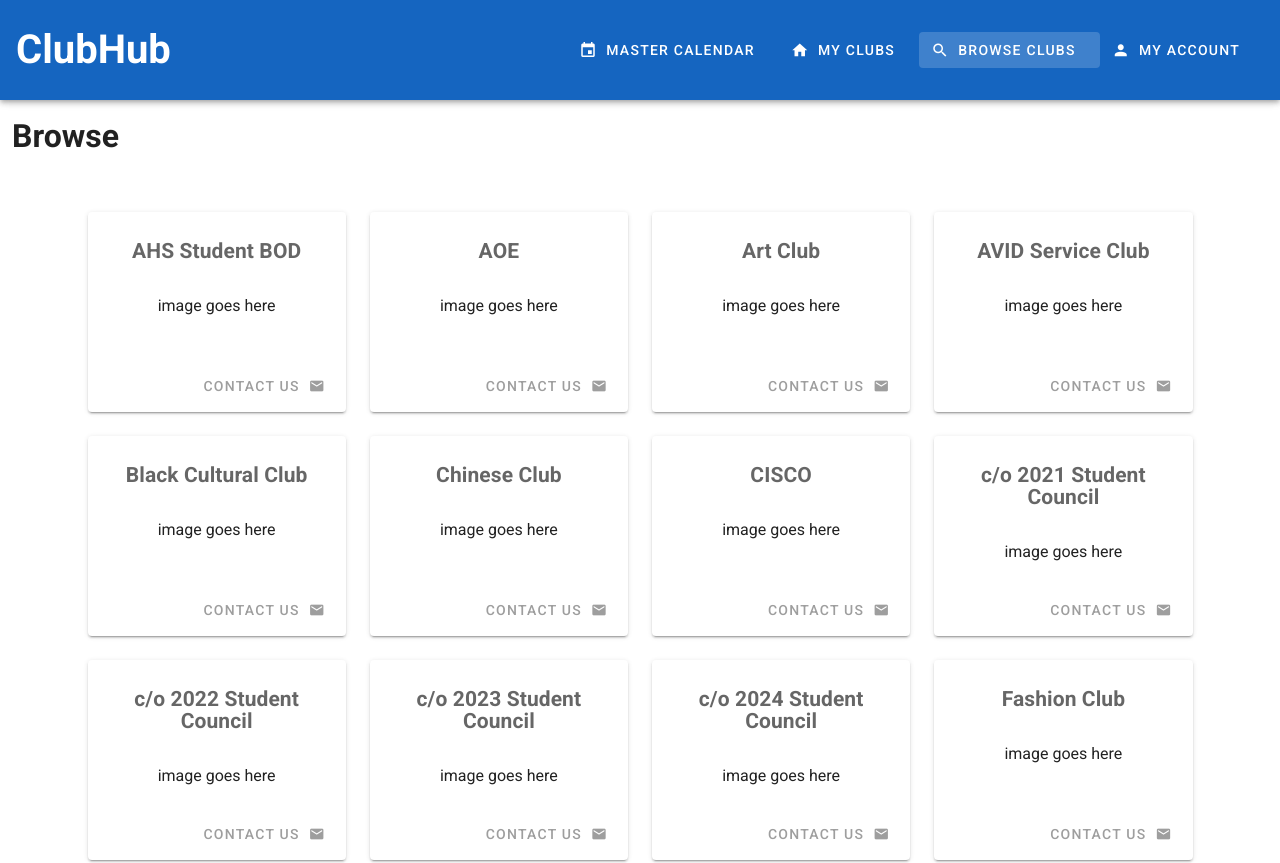
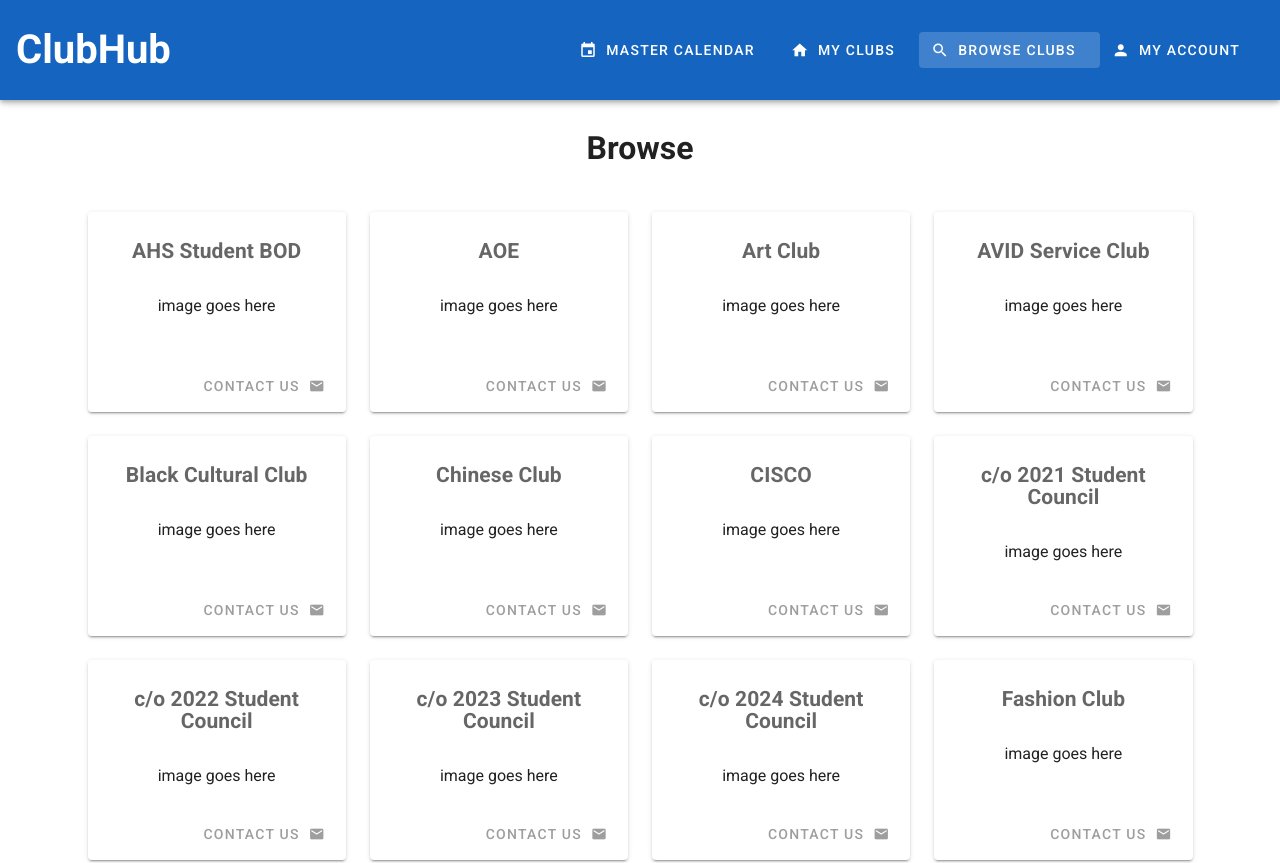
Before and after one commit to hpicar/clubhub1, a Vue app in the folder clubhub/: page /browse in a window 1280 px wide. Shown: the top 863 px of the page. Built offline with nearby package versions, Linux system fonts and the light colour scheme.

Commit message:
Update Browse.vue
update header

```diff
--- a/clubhub/src/views/Browse.vue
+++ b/clubhub/src/views/Browse.vue
@@ -1,6 +1,6 @@
 <template>
     <div class="browse">
-        <h1 class="ma-3">Browse</h1>
+        <h1 class="d-flex justify-center mt-6">Browse</h1>
         <v-container class="pa-10">
 
             <v-layout row wrap>
```
